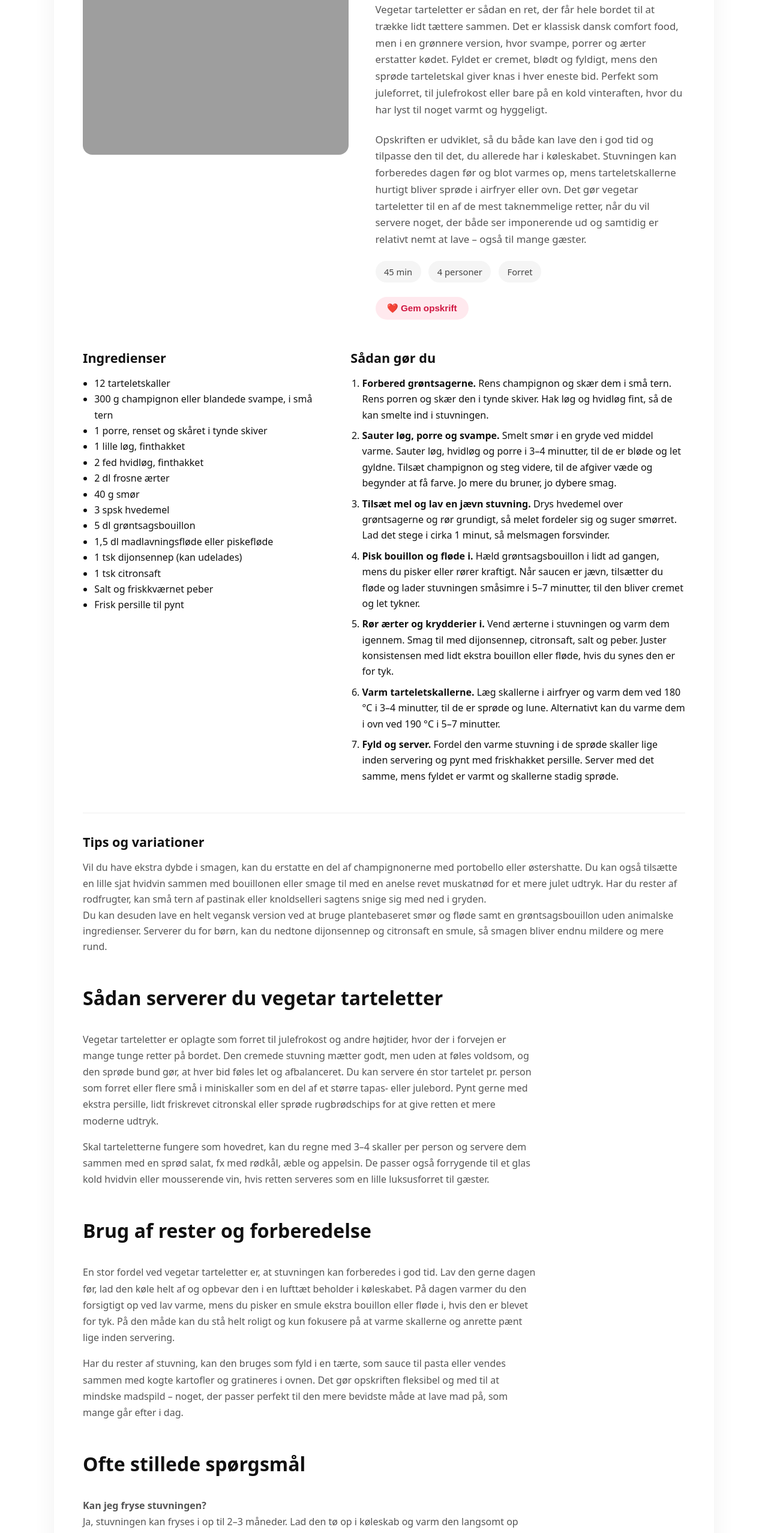
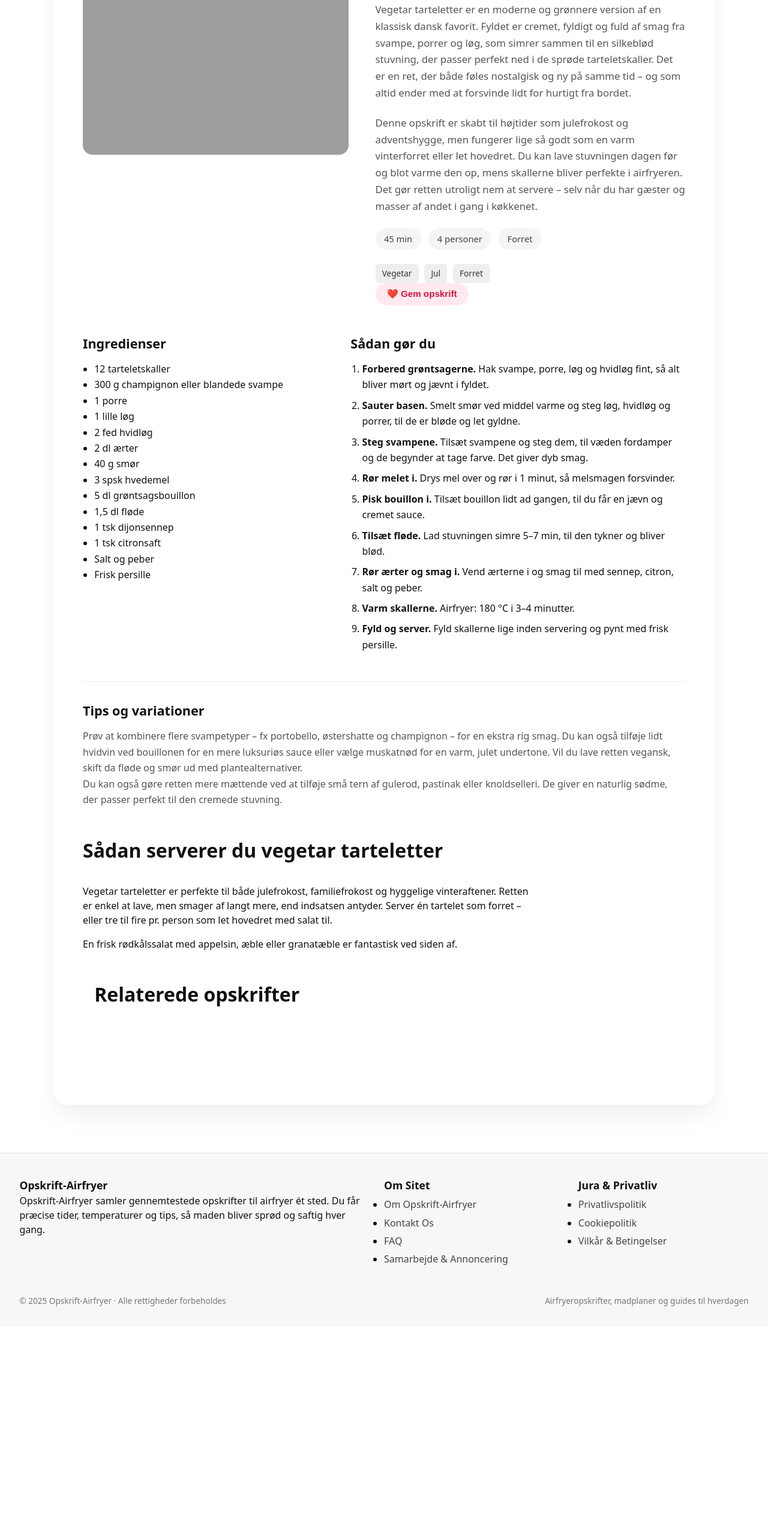
Before and after one commit to KaasLarsen/airfryerv2, a plain HTML site: page opskrifter/vegetar-tarteletter.html in a window 1280 px wide. Shown: the part 240-2796 px from the top of the page at 60% size. After the commit the page ends 2452 px from the top, so only its background shows below. Drawn offline with Linux system fonts and the light colour scheme; grey boxes are pictures that could not be loaded.

Commit message:
Update vegetar-tarteletter.html

```diff
--- a/opskrifter/vegetar-tarteletter.html
+++ b/opskrifter/vegetar-tarteletter.html
@@ -5,7 +5,7 @@
   <title>Vegetar tarteletter – cremet fyld og sprød bund</title>
   <meta name="viewport" content="width=device-width, initial-scale=1" />
   <meta name="description"
-        content="Vegetar tarteletter med cremet svampefyld, porrer og ærter i sprøde tarteletskaller. Perfekt som juleforret, til julefrokost eller hyggelig vintermad.">
+        content="Vegetar tarteletter med cremet svampefyld, porrer og ærter i sprøde tarteletskaller. Perfekt til julefrokost, vinterhygge og let forret.">
 
   <!-- KORREKT STIL-STI FRA /opskrifter/ -->
   <link rel="stylesheet" href="../assets/styles.css" />
@@ -16,7 +16,7 @@
     "@context": "https://schema.org",
     "@type": "Recipe",
     "name": "Vegetar tarteletter",
-    "description": "Vegetar tarteletter med cremet svampefyld, porrer og ærter i sprøde tarteletskaller. Perfekte som forret til julefrokost eller hyggelig vintermad.",
+    "description": "Vegetar tarteletter med cremet fyld af svampe, porrer og ærter i sprøde tarteletskaller. Perfekt som vegetarisk juleforret eller luksuriøs vinterret.",
     "image": [
       "https://www.opskrift-airfryer.dk/assets/images/recipes/vegetar-tarteletter-768x768.jpg"
     ],
@@ -28,7 +28,7 @@
     "prepTime": "PT20M",
     "cookTime": "PT25M",
     "totalTime": "PT45M",
-    "keywords": "vegetar tarteletter, vegetarisk juleforret, tarteletter uden kød, vegetar julefrokost",
+    "keywords": "vegetar tarteletter, vegetar julemad, grøn juleforret, vegetarisk tartelet",
     "recipeYield": "4 personer",
     "recipeCategory": "Forret",
     "recipeCuisine": "Dansk",
@@ -43,29 +43,30 @@
       "3 spsk hvedemel",
       "5 dl grøntsagsbouillon",
       "1,5 dl madlavningsfløde eller piskefløde",
-      "1 tsk dijonsennep (kan udelades)",
+      "1 tsk dijonsennep",
       "1 tsk citronsaft",
       "Salt og friskkværnet peber",
-      "Frisk persille til pynt"
+      "Frisk persille"
     ],
     "recipeInstructions": [
-      { "@type": "HowToStep", "text": "Rens champignon og skær dem i små tern. Rens porre og skær den i tynde skiver. Hak løg og hvidløg fint." },
-      { "@type": "HowToStep", "text": "Smelt smør i en gryde ved middel varme. Sauter løg, hvidløg og porre i 3–4 minutter, til de er bløde og let gyldne." },
-      { "@type": "HowToStep", "text": "Tilsæt champignon og steg dem videre, til de afgiver væde og begynder at få farve. Det giver dyb smag til fyldet." },
-      { "@type": "HowToStep", "text": "Drys hvedemel over grøntsagerne, og rør godt rundt, så melet fordeler sig og suger smørret. Lad det stege i ca. 1 minut." },
-      { "@type": "HowToStep", "text": "Hæld grøntsagsbouillon i lidt ad gangen, mens du pisker eller rører grundigt. Fortsæt, til al bouillon er brugt, og saucen er jævn." },
-      { "@type": "HowToStep", "text": "Tilsæt fløde og lad stuvningen småsimre i 5–7 minutter, til den er cremet og tykner let. Rør ærterne i og varm dem igennem." },
-      { "@type": "HowToStep", "text": "Smag til med dijonsennep, citronsaft, salt og peber. Juster konsistensen med lidt ekstra bouillon eller fløde, hvis den er for tyk." },
-      { "@type": "HowToStep", "text": "Varm tarteletskallerne i airfryer ved 180 °C i 3–4 minutter, eller i ovn ved 190 °C i 5–7 minutter, til de er sprøde og lune." },
-      { "@type": "HowToStep", "text": "Fyld de varme tarteletskaller med den cremede vegetarstuvning lige inden servering og pynt med friskhakket persille." }
+      { "@type": "HowToStep", "text": "Hak svampe, porre, løg og hvidløg fint." },
+      { "@type": "HowToStep", "text": "Sauter løg, hvidløg og porre bløde i smør ved middel varme." },
+      { "@type": "HowToStep", "text": "Tilsæt svampene og steg dem, til væden fordamper og de får farve." },
+      { "@type": "HowToStep", "text": "Drys mel over og rør det sammen med grøntsagerne i 1 minut." },
+      { "@type": "HowToStep", "text": "Pisk bouillon i lidt ad gangen, til saucen er jævn." },
+      { "@type": "HowToStep", "text": "Tilsæt fløde og lad stuvningen simre, til den tykner let." },
+      { "@type": "HowToStep", "text": "Vend ærterne i og smag til med sennep, citronsaft, salt og peber." },
+      { "@type": "HowToStep", "text": "Varm skallerne i airfryer ved 180 °C i 3–4 minutter." },
+      { "@type": "HowToStep", "text": "Fyld skallerne lige inden servering og top med persille." }
     ]
   }
   </script>
+
 </head>
 
 <body>
 
-  <!-- PARTIALS: icons + header -->
+  <!-- PARTIALS -->
   <div data-include="icons"></div>
   <div data-include="header"></div>
 
@@ -75,7 +76,6 @@
       <!-- TOP: billede + intro -->
       <header class="recipe-page-header">
 
-        <!-- Billede – KORREKT STI -->
         <div class="recipe-page-image">
           <img
             src="../assets/images/recipes/vegetar-tarteletter-768x768.jpg"
@@ -84,27 +84,32 @@
           />
         </div>
 
-        <!-- Intro-tekst -->
         <div class="recipe-page-intro">
           <h1 class="recipe-page-title">Vegetar tarteletter</h1>
 
           <p class="recipe-page-lead">
-            Vegetar tarteletter er sådan en ret, der får hele bordet til at trække lidt tættere sammen. Det er klassisk
-            dansk comfort food, men i en grønnere version, hvor svampe, porrer og ærter erstatter kødet. Fyldet er
-            cremet, blødt og fyldigt, mens den sprøde tarteletskal giver knas i hver eneste bid. Perfekt som
-            juleforret, til julefrokost eller bare på en kold vinteraften, hvor du har lyst til noget varmt og hyggeligt.
+            Vegetar tarteletter er en moderne og grønnere version af en klassisk dansk favorit. Fyldet er cremet,
+            fyldigt og fuld af smag fra svampe, porrer og løg, som simrer sammen til en silkeblød stuvning, der
+            passer perfekt ned i de sprøde tarteletskaller. Det er en ret, der både føles nostalgisk og ny på
+            samme tid – og som altid ender med at forsvinde lidt for hurtigt fra bordet.
           </p>
 
           <p class="recipe-page-lead">
-            Opskriften er udviklet, så du både kan lave den i god tid og tilpasse den til det, du allerede har i
-            køleskabet. Stuvningen kan forberedes dagen før og blot varmes op, mens tarteletskallerne hurtigt bliver
-            sprøde i airfryer eller ovn. Det gør vegetar tarteletter til en af de mest taknemmelige retter, når du vil
-            servere noget, der både ser imponerende ud og samtidig er relativt nemt at lave – også til mange gæster.
+            Denne opskrift er skabt til højtider som julefrokost og adventshygge, men fungerer lige så godt som
+            en varm vinterforret eller let hovedret. Du kan lave stuvningen dagen før og blot varme den op,
+            mens skallerne bliver perfekte i airfryeren. Det gør retten utroligt nem at servere – selv når du
+            har gæster og masser af andet i gang i køkkenet.
           </p>
 
           <div class="recipe-page-meta">
             <span>45 min</span>
             <span>4 personer</span>
+            <span>Forret</span>
+          </div>
+
+          <div class="recipe-tags">
+            <span>Vegetar</span>
+            <span>Jul</span>
             <span>Forret</span>
           </div>
 
@@ -114,163 +119,109 @@
         </div>
       </header>
 
-      <!-- Ingredienser + fremgangsmåde -->
+      <!-- Ingredienser + Fremgangsmåde -->
       <section class="recipe-page-content">
 
-        <!-- Ingredienser -->
         <div class="recipe-page-ingredients">
           <h2>Ingredienser</h2>
           <ul>
             <li>12 tarteletskaller</li>
-            <li>300 g champignon eller blandede svampe, i små tern</li>
-            <li>1 porre, renset og skåret i tynde skiver</li>
-            <li>1 lille løg, finthakket</li>
-            <li>2 fed hvidløg, finthakket</li>
-            <li>2 dl frosne ærter</li>
+            <li>300 g champignon eller blandede svampe</li>
+            <li>1 porre</li>
+            <li>1 lille løg</li>
+            <li>2 fed hvidløg</li>
+            <li>2 dl ærter</li>
             <li>40 g smør</li>
             <li>3 spsk hvedemel</li>
             <li>5 dl grøntsagsbouillon</li>
-            <li>1,5 dl madlavningsfløde eller piskefløde</li>
-            <li>1 tsk dijonsennep (kan udelades)</li>
+            <li>1,5 dl fløde</li>
+            <li>1 tsk dijonsennep</li>
             <li>1 tsk citronsaft</li>
-            <li>Salt og friskkværnet peber</li>
-            <li>Frisk persille til pynt</li>
+            <li>Salt og peber</li>
+            <li>Frisk persille</li>
           </ul>
         </div>
 
-        <!-- Fremgangsmåde -->
         <div class="recipe-page-steps">
           <h2>Sådan gør du</h2>
           <ol>
             <li>
-              <strong>Forbered grøntsagerne.</strong> Rens champignon og skær dem i små tern. Rens porren og skær den
-              i tynde skiver. Hak løg og hvidløg fint, så de kan smelte ind i stuvningen.
+              <strong>Forbered grøntsagerne.</strong> Hak svampe, porre, løg og hvidløg fint, så alt bliver mørt og
+              jævnt i fyldet.
             </li>
+
             <li>
-              <strong>Sauter løg, porre og svampe.</strong> Smelt smør i en gryde ved middel varme. Sauter løg,
-              hvidløg og porre i 3–4 minutter, til de er bløde og let gyldne. Tilsæt champignon og steg videre,
-              til de afgiver væde og begynder at få farve. Jo mere du bruner, jo dybere smag.
+              <strong>Sauter basen.</strong> Smelt smør ved middel varme og steg løg, hvidløg og porrer, til de er
+              bløde og let gyldne.
             </li>
+
             <li>
-              <strong>Tilsæt mel og lav en jævn stuvning.</strong> Drys hvedemel over grøntsagerne og rør grundigt,
-              så melet fordeler sig og suger smørret. Lad det stege i cirka 1 minut, så melsmagen forsvinder.
+              <strong>Steg svampene.</strong> Tilsæt svampene og steg dem, til væden fordamper og de begynder at
+              tage farve. Det giver dyb smag.
             </li>
+
             <li>
-              <strong>Pisk bouillon og fløde i.</strong> Hæld grøntsagsbouillon i lidt ad gangen, mens du pisker eller
-              rører kraftigt. Når saucen er jævn, tilsætter du fløde og lader stuvningen småsimre i 5–7 minutter,
-              til den bliver cremet og let tykner.
+              <strong>Rør melet i.</strong> Drys mel over og rør i 1 minut, så melsmagen forsvinder.
             </li>
+
             <li>
-              <strong>Rør ærter og krydderier i.</strong> Vend ærterne i stuvningen og varm dem igennem. Smag til med
-              dijonsennep, citronsaft, salt og peber. Juster konsistensen med lidt ekstra bouillon eller fløde, hvis
-              du synes den er for tyk.
+              <strong>Pisk bouillon i.</strong> Tilsæt bouillon lidt ad gangen, til du får en jævn og cremet sauce.
             </li>
+
             <li>
-              <strong>Varm tarteletskallerne.</strong> Læg skallerne i airfryer og varm dem ved 180 °C i 3–4 minutter,
-              til de er sprøde og lune. Alternativt kan du varme dem i ovn ved 190 °C i 5–7 minutter.
+              <strong>Tilsæt fløde.</strong> Lad stuvningen simre 5–7 min, til den tykner og bliver blød.
             </li>
+
             <li>
-              <strong>Fyld og server.</strong> Fordel den varme stuvning i de sprøde skaller lige inden servering og
-              pynt med friskhakket persille. Server med det samme, mens fyldet er varmt og skallerne stadig sprøde.
+              <strong>Rør ærter og smag i.</strong> Vend ærterne i og smag til med sennep, citron, salt og peber.
+            </li>
+
+            <li>
+              <strong>Varm skallerne.</strong> Airfryer: 180 °C i 3–4 minutter.
+            </li>
+
+            <li>
+              <strong>Fyld og server.</strong> Fyld skallerne lige inden servering og pynt med frisk persille.
             </li>
           </ol>
         </div>
 
       </section>
 
-      <!-- Tips & variationer -->
+      <!-- Tips -->
       <section class="recipe-tip">
         <h2>Tips og variationer</h2>
         <p>
-          Vil du have ekstra dybde i smagen, kan du erstatte en del af champignonerne med portobello eller østershatte.
-          Du kan også tilsætte en lille sjat hvidvin sammen med bouillonen eller smage til med en anelse revet muskatnød
-          for et mere julet udtryk. Har du rester af rodfrugter, kan små tern af pastinak eller knoldselleri sagtens
-          snige sig med ned i gryden.
+          Prøv at kombinere flere svampetyper – fx portobello, østershatte og champignon – for en ekstra rig smag.
+          Du kan også tilføje lidt hvidvin ved bouillonen for en mere luksuriøs sauce eller vælge muskatnød for
+          en varm, julet undertone. Vil du lave retten vegansk, skift da fløde og smør ud med plantealternativer.
         </p>
         <p>
-          Du kan desuden lave en helt vegansk version ved at bruge plantebaseret smør og fløde samt en grøntsagsbouillon
-          uden animalske ingredienser. Serverer du for børn, kan du nedtone dijonsennep og citronsaft en smule, så
-          smagen bliver endnu mildere og mere rund.
+          Du kan også gøre retten mere mættende ved at tilføje små tern af gulerod, pastinak eller knoldselleri.
+          De giver en naturlig sødme, der passer perfekt til den cremede stuvning.
         </p>
       </section>
 
-      <!-- SEO-tekst: servering, rester, FAQ -->
+      <!-- SEO tekst -->
       <section style="margin-top: 3rem;">
         <h2 class="section-title">Sådan serverer du vegetar tarteletter</h2>
-        <p style="max-width: 760px; margin-top: 1rem; color: #555; line-height: 1.7;">
-          Vegetar tarteletter er oplagte som forret til julefrokost og andre højtider, hvor der i forvejen er mange
-          tunge retter på bordet. Den cremede stuvning mætter godt, men uden at føles voldsom, og den sprøde bund gør,
-          at hver bid føles let og afbalanceret. Du kan servere én stor tartelet pr. person som forret eller flere små
-          i miniskaller som en del af et større tapas- eller julebord. Pynt gerne med ekstra persille, lidt friskrevet
-          citronskal eller sprøde rugbrødschips for at give retten et mere moderne udtryk.
+        <p style="max-width: 760px; margin-top: 1rem;">
+          Vegetar tarteletter er perfekte til både julefrokost, familiefrokost og hyggelige vinteraftener. Retten er
+          enkel at lave, men smager af langt mere, end indsatsen antyder. Server én tartelet som forret – eller
+          tre til fire pr. person som let hovedret med salat til.
         </p>
-        <p style="max-width: 760px; margin-top: 1rem; color: #555; line-height: 1.7;">
-          Skal tarteletterne fungere som hovedret, kan du regne med 3–4 skaller per person og servere dem sammen med en
-          sprød salat, fx med rødkål, æble og appelsin. De passer også forrygende til et glas kold hvidvin eller
-          mousserende vin, hvis retten serveres som en lille luksusforret til gæster.
+        <p style="max-width: 760px; margin-top: 1rem;">
+          En frisk rødkålssalat med appelsin, æble eller granatæble er fantastisk ved siden af.
         </p>
       </section>
 
-      <section style="margin-top: 3rem;">
-        <h2 class="section-title">Brug af rester og forberedelse</h2>
-        <p style="max-width: 760px; margin-top: 1rem; color: #555; line-height: 1.7;">
-          En stor fordel ved vegetar tarteletter er, at stuvningen kan forberedes i god tid. Lav den gerne dagen før,
-          lad den køle helt af og opbevar den i en lufttæt beholder i køleskabet. På dagen varmer du den forsigtigt op
-          ved lav varme, mens du pisker en smule ekstra bouillon eller fløde i, hvis den er blevet for tyk. På den måde
-          kan du stå helt roligt og kun fokusere på at varme skallerne og anrette pænt lige inden servering.
-        </p>
-        <p style="max-width: 760px; margin-top: 1rem; color: #555; line-height: 1.7;">
-          Har du rester af stuvning, kan den bruges som fyld i en tærte, som sauce til pasta eller vendes sammen med
-          kogte kartofler og gratineres i ovnen. Det gør opskriften fleksibel og med til at mindske madspild – noget,
-          der passer perfekt til den mere bevidste måde at lave mad på, som mange går efter i dag.
-        </p>
-      </section>
-
-      <section style="margin-top: 3rem; margin-bottom: 3rem;">
-        <h2 class="section-title">Ofte stillede spørgsmål</h2>
-        <p style="max-width: 760px; margin-top: 1rem; color: #555; line-height: 1.7;">
-          <strong>Kan jeg fryse stuvningen?</strong><br />
-          Ja, stuvningen kan fryses i op til 2–3 måneder. Lad den tø op i køleskab og varm den langsomt op under
-          omrøring. Tilsæt evt. lidt ekstra fløde eller bouillon, hvis konsistensen er blevet meget tyk efter
-          optøning.
-        </p>
-        <p style="max-width: 760px; margin-top: 1rem; color: #555; line-height: 1.7;">
-          <strong>Kan jeg bruge andre grøntsager?</strong><br />
-          Absolut. Prøv fx små tern af gulerod, selleri, blomkål eller broccoli. Bare sørg for, at grøntsagerne er
-          skåret i små stykker, så de når at blive møre og falde godt ind i stuvningen.
-        </p>
-        <p style="max-width: 760px; margin-top: 1rem; color: #555; line-height: 1.7;">
-          <strong>Kan tarteletterne laves helt uden fløde?</strong><br />
-          Ja, du kan erstatte fløden med mælk eller plantebaserede alternativer. Stuvningen bliver en smule mindre
-          fyldig, men stadig cremet, hvis du lader den koge lidt længere ind.
-        </p>
-      </section>
-
-      <!-- Relaterede opskrifter -->
+      <!-- Relaterede opskrifter via related.js -->
       <section class="section-category" style="margin-top: 3rem;">
         <div class="category-header">
           <h2 class="section-title">Relaterede opskrifter</h2>
         </div>
 
-        <div class="category-grid">
-          <a href="flaeskestegssandwich.html" class="recipe-card">
-            <div class="recipe-img ph"></div>
-            <h3 class="recipe-title">Flæskestegssandwich</h3>
-            <p class="recipe-meta">15 min</p>
-          </a>
-
-          <a href="julesalat-med-roedkaal.html" class="recipe-card">
-            <div class="recipe-img ph"></div>
-            <h3 class="recipe-title">Julesalat med rødkål</h3>
-            <p class="recipe-meta">20 min</p>
-          </a>
-
-          <a href="flaeskesteg-med-sproed-svaer.html" class="recipe-card">
-            <div class="recipe-img ph"></div>
-            <h3 class="recipe-title">Flæskesteg med sprød svær</h3>
-            <p class="recipe-meta">1 time 55 min</p>
-          </a>
-        </div>
+        <div class="category-grid" id="related-container"></div>
       </section>
 
     </article>
@@ -282,8 +233,9 @@
 
   <!-- INCLUDE SCRIPT (KORREKT STI FRA /opskrifter/) -->
   <script src="../assets/include.js" defer></script>
+  <script src="../assets/related.js" defer></script>
 
-  <!-- Gem opskrift i localStorage -->
+  <!-- Gem opskrift -->
   <script>
     document.addEventListener("click", function (e) {
       if (!e.target.matches(".save-recipe-btn")) return;
@@ -296,15 +248,6 @@
       e.target.textContent = "❤️ Opskrift gemt";
     });
   </script>
-  <section class="section-category" style="margin-top: 3rem;">
-  <div class="category-header">
-    <h2 class="section-title">Relaterede opskrifter</h2>
-  </div>
-
-  <div class="category-grid" id="related-container"></div>
-</section>
-
-<script src="../assets/related.js"></script>
 
 </body>
 </html>
```
